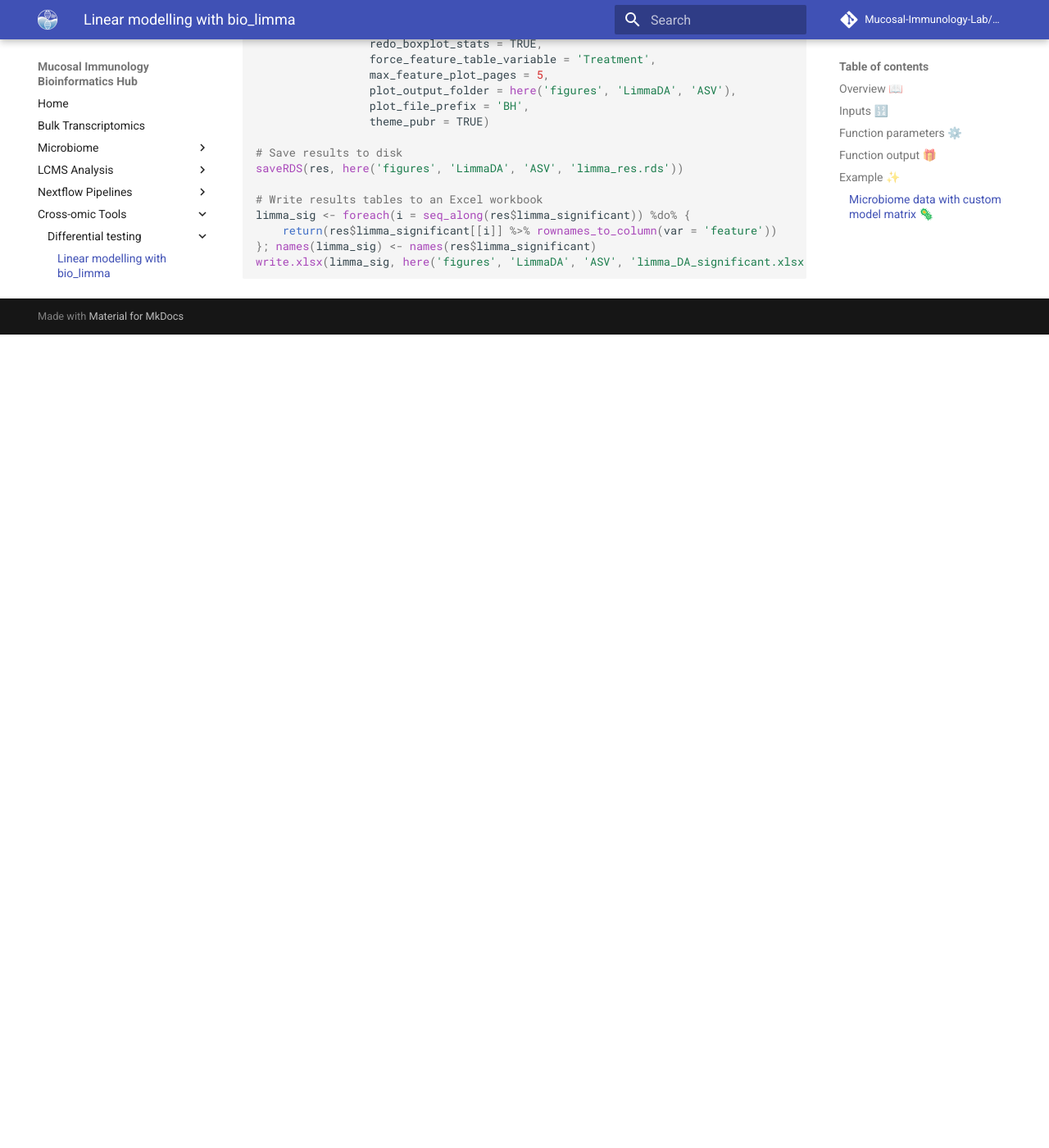
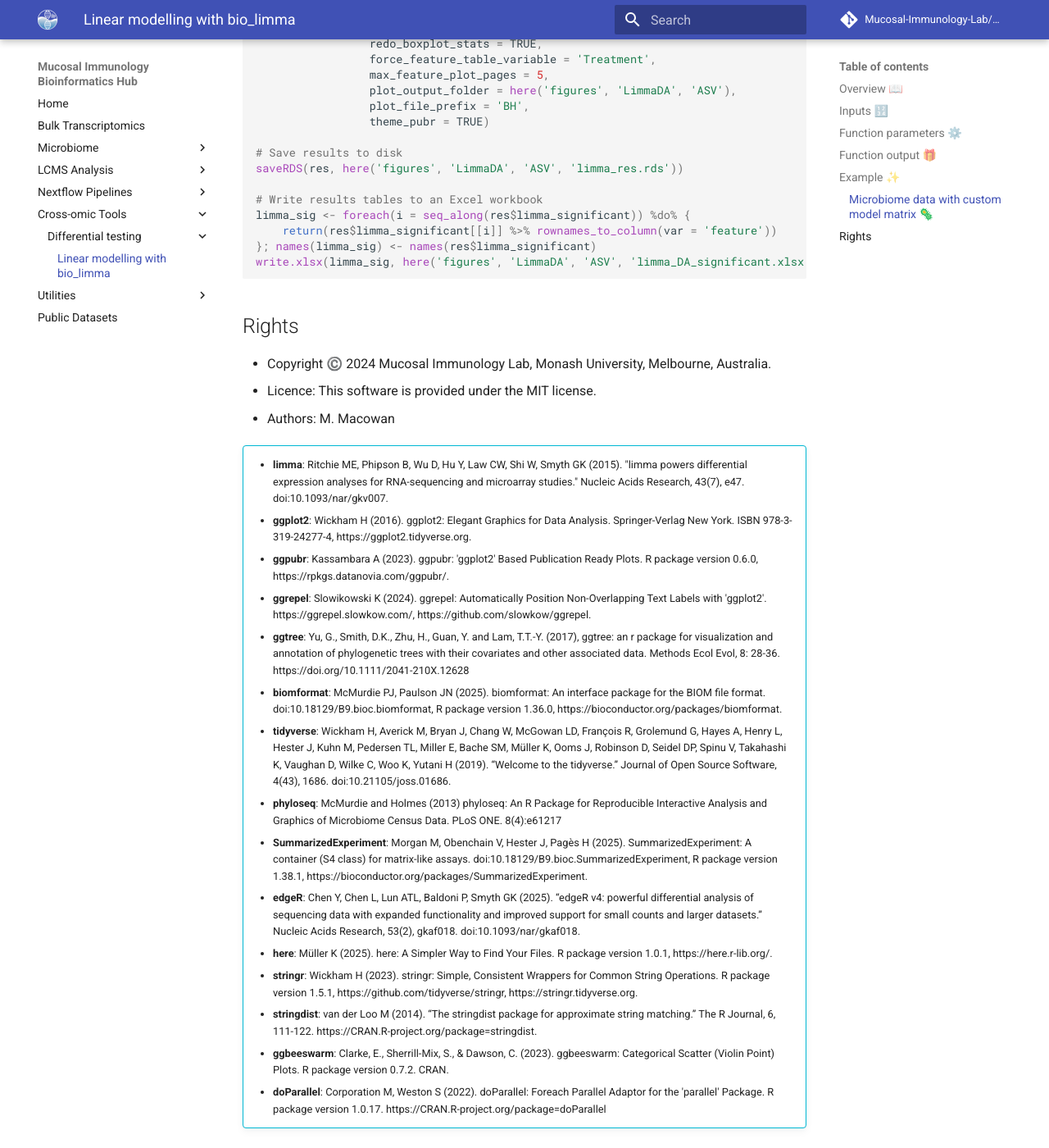
Before and after one commit to mucosal-immunology-lab/bioinformatics-hub, an MkDocs documentation site: the page built from docs/CrossOmicTools/DifferentialTesting/bio_limma.md, in a window 1280 px wide and 1400 px high, scrolled down 3103 px. Shown: the whole window at 82% size. Built offline with MkDocs 1.6.1 and Material for MkDocs 9.7.7, drawn with Linux system fonts in a browser that asks for light colours; before the commit the page ends 3511 px from its top, so only the background shows below that.

Commit message:
Edits to bio_limma guide to add rights and citations

````diff
--- a/docs/CrossOmicTools/DifferentialTesting/bio_limma.md
+++ b/docs/CrossOmicTools/DifferentialTesting/bio_limma.md
@@ -149,3 +149,27 @@
 }; names(limma_sig) <- names(res$limma_significant)
 write.xlsx(limma_sig, here('figures', 'LimmaDA', 'ASV', 'limma_DA_significant.xlsx'))
 ```
+
+## Rights
+
+- Copyright ©️ 2024 Mucosal Immunology Lab, Monash University, Melbourne, Australia.
+- Licence: This software is provided under the MIT license.
+- Authors: M. Macowan
+
+!!! info ""
+
+    - **limma**: Ritchie ME, Phipson B, Wu D, Hu Y, Law CW, Shi W, Smyth GK (2015). "limma powers differential expression analyses for RNA-sequencing and microarray studies." Nucleic Acids Research, 43(7), e47. doi:10.1093/nar/gkv007.
+    - **ggplot2**: Wickham H (2016). ggplot2: Elegant Graphics for Data Analysis. Springer-Verlag New York. ISBN 978-3-319-24277-4, https://ggplot2.tidyverse.org.
+    - **ggpubr**: Kassambara A (2023). ggpubr: 'ggplot2' Based Publication Ready Plots. R package version 0.6.0, https://rpkgs.datanovia.com/ggpubr/.
+    - **ggrepel**: Slowikowski K (2024). ggrepel: Automatically Position Non-Overlapping Text Labels with 'ggplot2'. https://ggrepel.slowkow.com/, https://github.com/slowkow/ggrepel.
+    - **ggtree**: Yu, G., Smith, D.K., Zhu, H., Guan, Y. and Lam, T.T.-Y. (2017), ggtree: an r package for visualization and annotation of phylogenetic trees with their covariates and other associated data. Methods Ecol Evol, 8: 28-36. https://doi.org/10.1111/2041-210X.12628
+    - **biomformat**: McMurdie PJ, Paulson JN (2025). biomformat: An interface package for the BIOM file format. doi:10.18129/B9.bioc.biomformat, R package version 1.36.0, https://bioconductor.org/packages/biomformat.
+    - **tidyverse**: Wickham H, Averick M, Bryan J, Chang W, McGowan LD, François R, Grolemund G, Hayes A, Henry L, Hester J, Kuhn M, Pedersen TL, Miller E, Bache SM, Müller K, Ooms J, Robinson D, Seidel DP, Spinu V, Takahashi K, Vaughan D, Wilke C, Woo K, Yutani H (2019). “Welcome to the tidyverse.” Journal of Open Source Software, 4(43), 1686. doi:10.21105/joss.01686.
+    - **phyloseq**: McMurdie and Holmes (2013) phyloseq: An R Package for Reproducible Interactive Analysis and Graphics of Microbiome Census Data. PLoS ONE. 8(4):e61217
+    - **SummarizedExperiment**: Morgan M, Obenchain V, Hester J, Pagès H (2025). SummarizedExperiment: A container (S4 class) for matrix-like assays. doi:10.18129/B9.bioc.SummarizedExperiment, R package version 1.38.1, https://bioconductor.org/packages/SummarizedExperiment.
+    - **edgeR**: Chen Y, Chen L, Lun ATL, Baldoni P, Smyth GK (2025). “edgeR v4: powerful differential analysis of sequencing data with expanded functionality and improved support for small counts and larger datasets.” Nucleic Acids Research, 53(2), gkaf018. doi:10.1093/nar/gkaf018.
+    - **here**: Müller K (2025). here: A Simpler Way to Find Your Files. R package version 1.0.1, https://here.r-lib.org/.
+    - **stringr**: Wickham H (2023). stringr: Simple, Consistent Wrappers for Common String Operations. R package version 1.5.1, https://github.com/tidyverse/stringr, https://stringr.tidyverse.org.
+    - **stringdist**: van der Loo M (2014). “The stringdist package for approximate string matching.” The R Journal, 6, 111-122. https://CRAN.R-project.org/package=stringdist.
+    - **ggbeeswarm**: Clarke, E., Sherrill-Mix, S., & Dawson, C. (2023). ggbeeswarm: Categorical Scatter (Violin Point) Plots. R package version 0.7.2. CRAN.
+    - **doParallel**: Corporation M, Weston S (2022). doParallel: Foreach Parallel Adaptor for the 'parallel' Package. R package version 1.0.17. https://CRAN.R-project.org/package=doParallel
````
